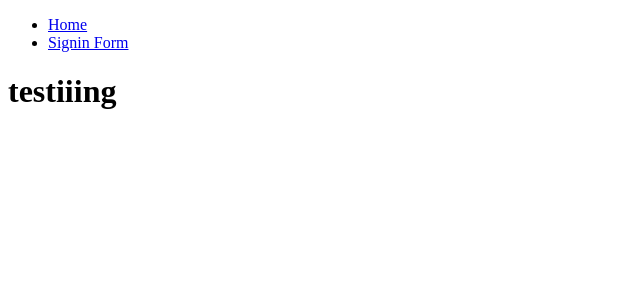
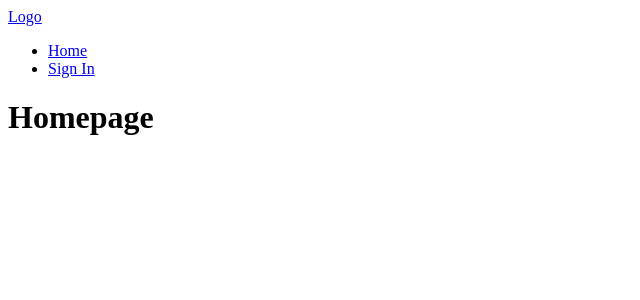
Before and after one commit to alex-macra/react, a React (Create React App) app: page / in a window 1280 px wide. Shown: the top 300 px of the page, without its empty margins (0-640 px from the left). Built offline with nearby package versions, Linux system fonts and the light colour scheme.

Commit message:
new updates to react

```diff
--- a/package.json
+++ b/package.json
@@ -1,6 +1,6 @@
 {
   "name": "accesa-react-starter",
-  "version": "0.7.7",
+  "version": "0.8.0",
   "description": "React starter package",
   "main": "''",
   "scripts": {
--- a/src/app.tsx
+++ b/src/app.tsx
@@ -2,9 +2,9 @@ import React from "react";
 import "styles/base/_main.sass";
 
 const App: any = () => (
-  <div className="App">
+  <div className="acc-testing-app-wrapper">
     <div>
-      <h1>testiiing</h1>
+      <h1>Homepage</h1>
 
     </div>
   </div>
--- a/src/components/navigation/Navigation.tsx
+++ b/src/components/navigation/Navigation.tsx
@@ -1,13 +1,19 @@
 import React from "react";
 import {Link} from "react-router-dom";
 
-const Navigation: any = () => (
-  <nav className="main">
-    <ul>
-      <li><Link to="/">Home</Link></li>
-      <li><Link to="/signin">Signin Form</Link></li>
-    </ul>
-  </nav>
+const Navigation: any = () => ( //this will be moved
+  <header className="acc-main-nav">
+      <div className="acc-logo">
+        <Link to="/">Logo</Link>
+      </div>
+
+    <nav className="acc-main-nav to-right">
+      <ul>
+        <li><Link to="/">Home</Link></li>
+        <li><Link to="/signin">Sign In</Link></li>
+      </ul>
+    </nav>
+  </header>
 );
 
 export default Navigation;
```
Also changed, not shown: 1 other file (tests, documents, lock files or other folders).
